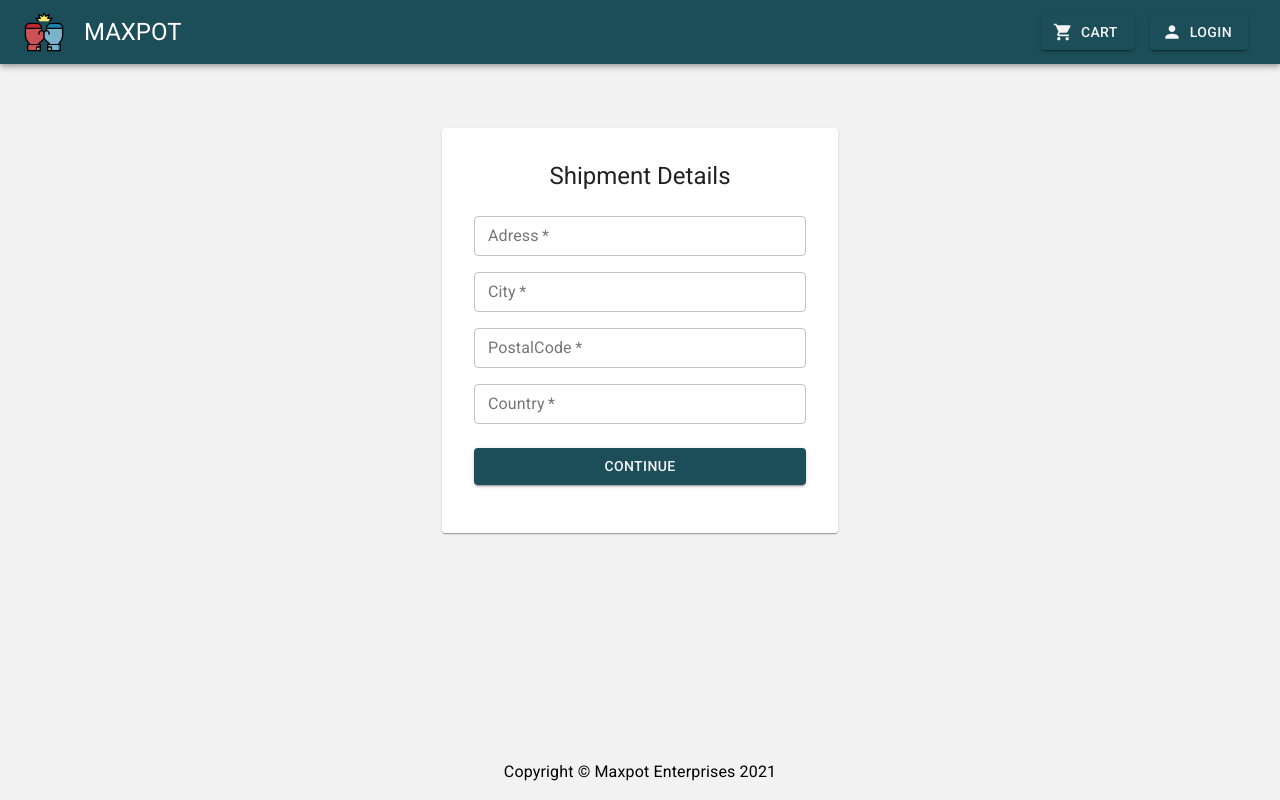
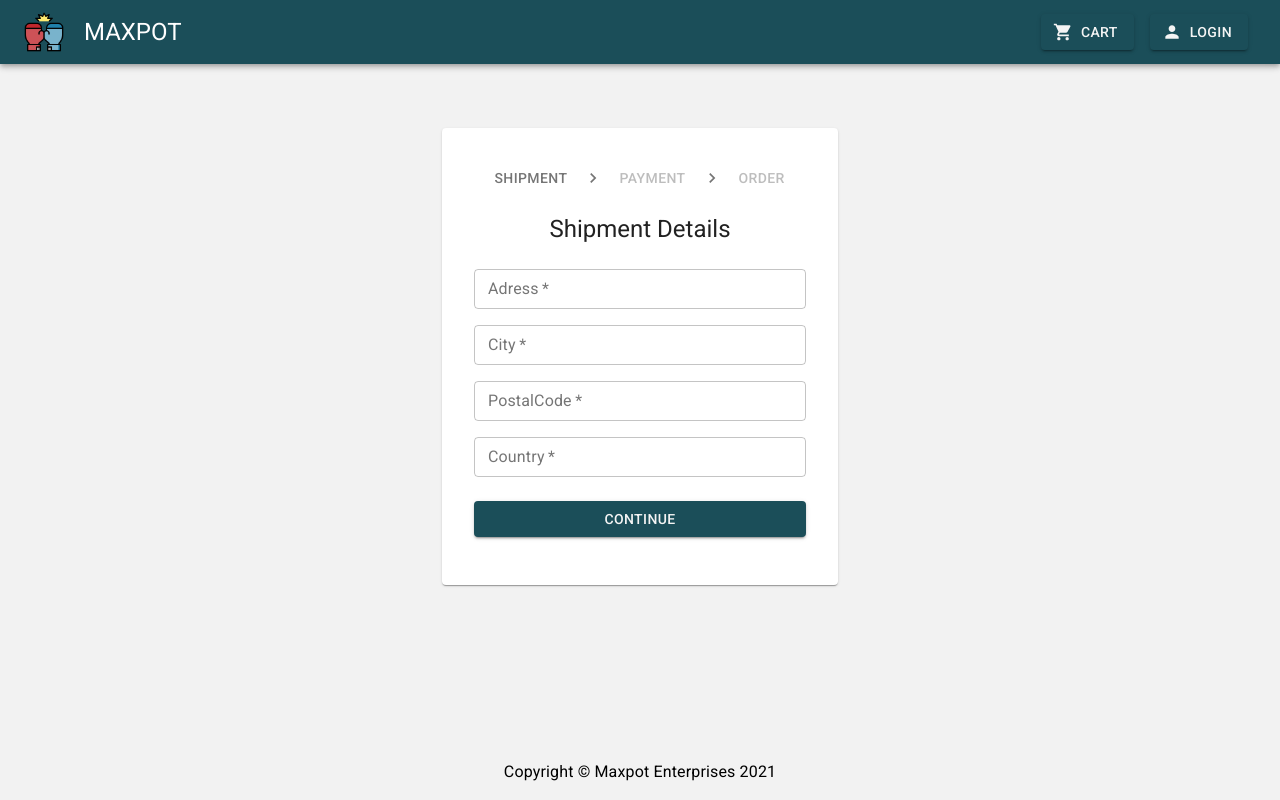
Before and after one commit to hamzahmd/maxpot-ecommerce-mern, a React (Create React App) app in the folder frontend/: page /shipping in a window 1280 px wide. Built offline with nearby package versions, Linux system fonts and the light colour scheme.

Commit message:
Checkout steps component

```diff
--- /dev/null
+++ b/frontend/src/Components/CheckoutSteps.js
@@ -0,0 +1,39 @@
+import React from 'react';
+import { Link } from 'react-router-dom';
+import { Breadcrumbs, Button } from '@material-ui/core';
+import NavigateNextIcon from '@material-ui/icons/NavigateNext';
+
+const CheckoutSteps = ({ step1, step2, step3, step4 }) => {
+  return (
+    <div style={{ marginBottom: '1rem' }}>
+      <Breadcrumbs
+        separator={<NavigateNextIcon fontSize='small' />}
+        aria-label='breadcrumb'
+      >
+        {step1 ? (
+          <Button component={Link} to='/shipping' color='inherit'>
+            Shipment
+          </Button>
+        ) : (
+          <Button disabled>Shipment</Button>
+        )}
+        {step2 ? (
+          <Button component={Link} to='/payment' color='inherit'>
+            Payment
+          </Button>
+        ) : (
+          <Button disabled>Payment</Button>
+        )}
+        {step3 ? (
+          <Button component={Link} to='/order' color='inherit'>
+            Place Order
+          </Button>
+        ) : (
+          <Button disabled>Order</Button>
+        )}
+      </Breadcrumbs>
+    </div>
+  );
+};
+
+export default CheckoutSteps;
--- a/frontend/src/pages/ShippingPage.js
+++ b/frontend/src/pages/ShippingPage.js
@@ -1,6 +1,7 @@
 import React, { useState } from 'react';
 import { useDispatch, useSelector } from 'react-redux';
 import { saveShippingAddress } from '../actions/cartActions';
+import CheckoutSteps from '../Components/CheckoutSteps';
 import {
   Button,
   Card,
@@ -60,6 +61,7 @@ const ShippingPage = ({ history }) => {
   return (
     <Container maxWidth='xs'>
       <Card className={classes.card}>
+        <CheckoutSteps step1 />
         <Typography variant='h5' component='h1'>
           Shipment Details
         </Typography>
```
